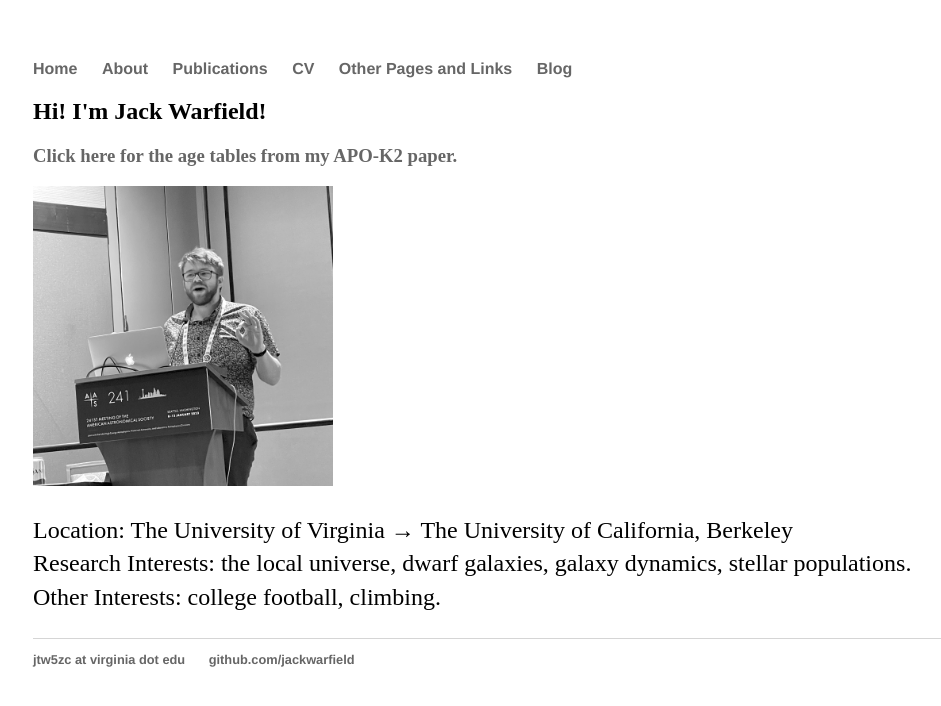
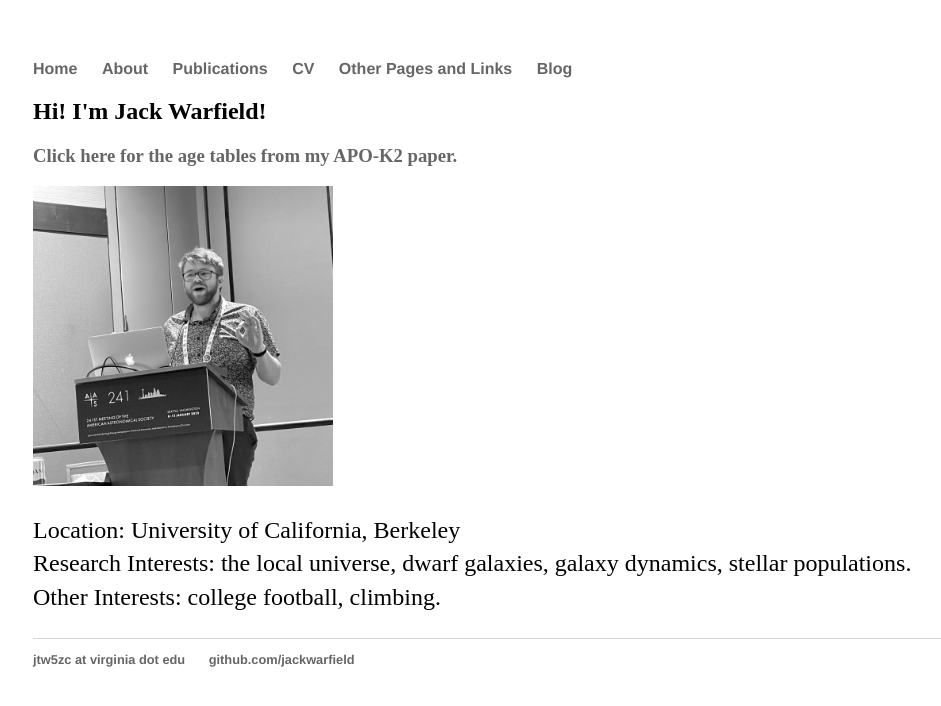
Before and after one commit to jackwarfield/jackwarfield.github.io, a Jekyll site: the page built from index.html, in a window 1280 px wide. Shown: the top 706 px of the page, without its empty margins (127-1068 px from the left). Built offline with Jekyll 4.4.1, drawn with Linux system fonts in a browser that asks for light colours.

Commit message:
update location

```diff
--- a/index.html
+++ b/index.html
@@ -8,7 +8,7 @@ title: Jack Warfield
 	<img src='images/jack-at-aas.jpg' style="width:300px;height:300px;" alt="Me speaking at AAS 241 in Seattle. January, 2023.">
 
 	<p>
-		Location: The University of Virginia &#8594; The University of California, Berkeley <br>
+		Location: University of California, Berkeley <br>
 		Research Interests: the local universe, dwarf galaxies, galaxy dynamics, stellar populations. <br>
 		Other Interests: college football, climbing.
 	</p>
```
